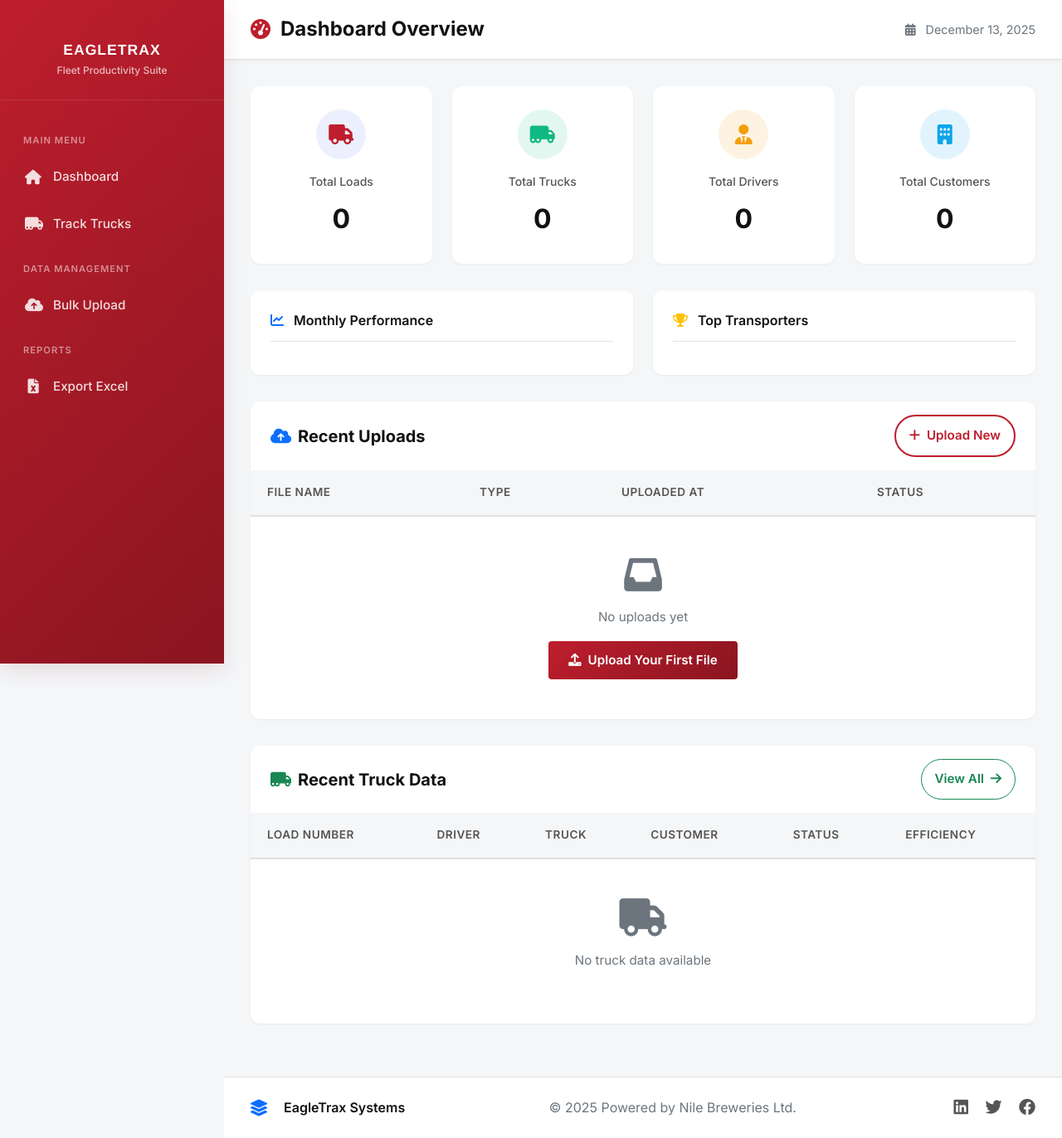
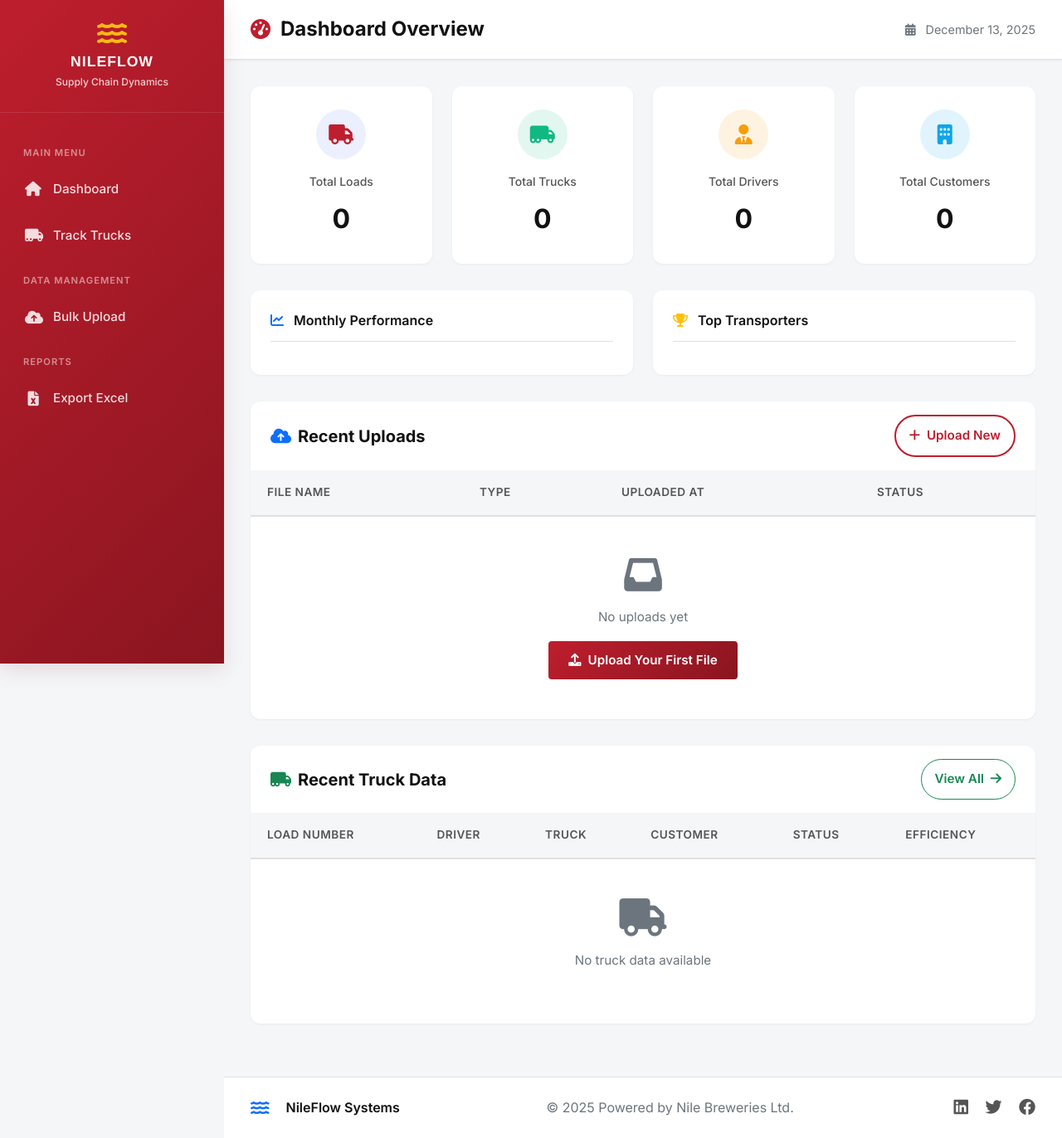
Before and after one commit to NAMATOVU-CHRISTINE/Truck-productivity, a Django app: page /dashboard/ in a window 1280 px wide. Shown: the whole page at 83% size. Run offline with Django 5.2, Linux system fonts and the light colour scheme; data that the repository does not hold is empty; some libraries are stand-ins or nearby versions.

Commit message:
chore: Rebrand dashboard from EagleTrax to NileFlow, updating names, icons, and descriptions across all templates.

```diff
--- a/dashboard/templates/dashboard/base.html
+++ b/dashboard/templates/dashboard/base.html
@@ -4,7 +4,7 @@
 <head>
     <meta charset="UTF-8">
     <meta name="viewport" content="width=device-width, initial-scale=1.0">
-    <title>{% block title %}EagleTrax Logistics{% endblock %}</title>
+    <title>{% block title %}NileFlow Logistics{% endblock %}</title>
 
     <!-- Fonts -->
     <link rel="preconnect" href="https://fonts.googleapis.com">
@@ -743,10 +743,10 @@
         <!-- Sidebar -->
         <nav class="sidebar" id="sidebar">
             <div class="sidebar-brand">
-                <i class="fas fa-eagle fa-2x mb-2" style="color: #FDB913;"></i>
-                <h4 style="font-family: 'Helvetica Neue', Helvetica, Arial, sans-serif; letter-spacing: 1px;">EAGLETRAX
+                <i class="fas fa-water fa-2x mb-2" style="color: #FDB913;"></i>
+                <h4 style="font-family: 'Helvetica Neue', Helvetica, Arial, sans-serif; letter-spacing: 1px;">NILEFLOW
                 </h4>
-                <small style="color: rgba(255,255,255,0.7); font-weight: 500;">Fleet Productivity Suite</small>
+                <small style="color: rgba(255,255,255,0.8); font-weight: 500;">Supply Chain Dynamics</small>
             </div>
 
             <div class="sidebar-nav">
@@ -794,7 +794,7 @@
                         <i class="fas fa-bars"></i>
                     </button>
                     <i class="fas fa-tachometer-alt"></i>
-                    {% block header_title %}EagleTrax Dashboard{% endblock %}
+                    {% block header_title %}NileFlow Dashboard{% endblock %}
                 </div>
                 <div class="header-actions">
                     <span class="text-muted" style="font-size: 0.9rem;">
@@ -827,8 +827,8 @@
             <footer class="app-footer">
                 <div class="footer-content">
                     <div class="footer-brand">
-                        <i class="fas fa-layer-group fa-lg text-primary me-2"></i>
-                        <span>EagleTrax Systems</span>
+                        <i class="fas fa-water fa-lg text-primary me-2"></i>
+                        <span>NileFlow Systems</span>
                     </div>
                     <div class="text-muted">
                         &copy; {% now "Y" %} Powered by Nile Breweries Ltd.
--- a/dashboard/templates/dashboard/index.html
+++ b/dashboard/templates/dashboard/index.html
@@ -4,7 +4,7 @@
 <div class="row mt-4">
     <div class="col-12">
         <h1 class="mb-4">
-            <i class="fas fa-tachometer-alt"></i> EagleTrax Dashboard
+            <i class="fas fa-tachometer-alt"></i> NileFlow Dashboard
         </h1>
     </div>
 </div>
@@ -183,7 +183,7 @@
                 <h5><i class="fas fa-rocket"></i> Getting Started - Upload Your 6 Files</h5>
             </div>
             <div class="card-body">
-                <h6>Welcome to the EagleTrax System!</h6>
+                <h6>Welcome to NileFlow!</h6>
                 <p>To get started, upload your 6 CSV files containing truck performance data:</p>
                 <div class="row">
                     <div class="col-md-6">
--- a/dashboard/templates/dashboard/truck_detail_tracking.html
+++ b/dashboard/templates/dashboard/truck_detail_tracking.html
@@ -1,6 +1,6 @@
 {% extends 'dashboard/base.html' %}
 
-{% block title %}Truck {{ truck.load_number }} Tracking - EagleTrax System{% endblock %}
+{% block title %}Truck {{ truck.load_number }} Tracking - NileFlow{% endblock %}
 
 {% block content %}
 
--- a/dashboard/templates/dashboard/truck_tracking.html
+++ b/dashboard/templates/dashboard/truck_tracking.html
@@ -1,6 +1,6 @@
 {% extends 'dashboard/base.html' %}
 
-{% block title %}Truck Tracking - EagleTrax System{% endblock %}
+{% block title %}Truck Tracking - NileFlow{% endblock %}
 {% block header_title %}Truck Progress Tracking{% endblock %}
 
 {% block content %}
```
Also changed, not shown: dashboard/templates/dashboard/login.html (+6 -5 lines).
